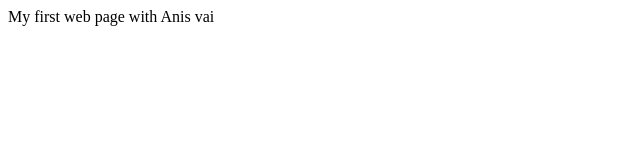
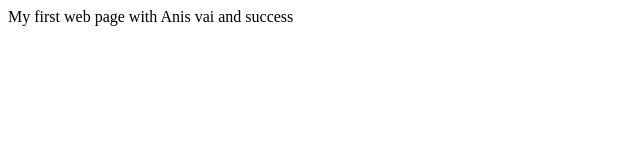
Before and after one commit to Eng-Rezaul-Dev/portfolio-html3, a plain HTML site: page index.html in a window 1280 px wide. Shown: the full height of the page, 0-640 px from the left. Drawn offline with Linux system fonts and the light colour scheme.

Commit message:
Final commit

```diff
--- a/index.html
+++ b/index.html
@@ -6,6 +6,6 @@
     <title>Full Stack web development MERN</title>
 </head>
 <body>
-   My first web page with Anis vai
+   My first web page with Anis vai and success
 </body>
 </html>
```
